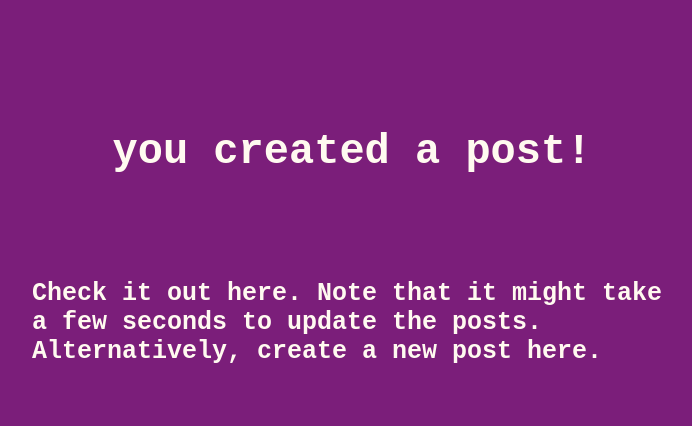
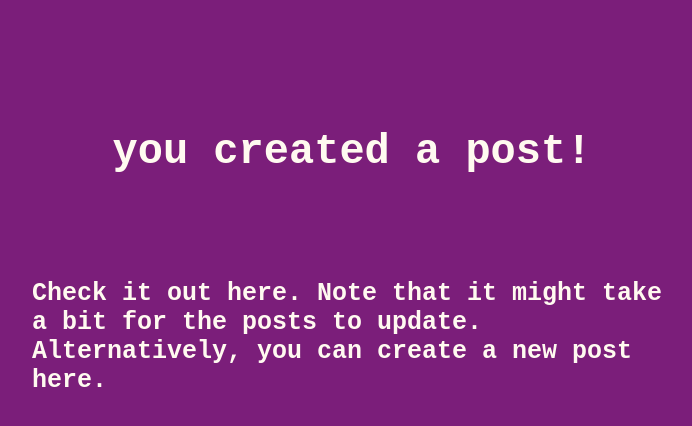
Before and after one commit to DevangThakkar/cloudflare_test, a React (Create React App) app: page /submitted in a window 1280 px wide. Shown: the top 426 px of the page, without its empty margins (288-980 px from the left). Built offline with nearby package versions, Linux system fonts and the light colour scheme.

Commit message:
try requesting input

```diff
--- a/src/components/submitted.js
+++ b/src/components/submitted.js
@@ -10,7 +10,7 @@ export default class Submitted extends React.Component {
     return (
       <div>
         <h1>you created a post!</h1>
-        <h2>Check it out <Link to="/">here</Link>. Note that it might take a few seconds to update the posts. Alternatively, create a new post <Link to="/new">here</Link>.</h2>
+        <h2>Check it out <Link to="/">here</Link>. Note that it might take a bit for the posts to update. Alternatively, you can create a new post <Link to="/new">here</Link>.</h2>
       </div>
    );
  }
--- a/src/index.css
+++ b/src/index.css
@@ -74,6 +74,7 @@ button {
   color: #7b1e7a;
   border-radius: 0.12em;
   transition: all 0.2s;
+  margin-left: 8em;
 }
 
 button:hover {
```
